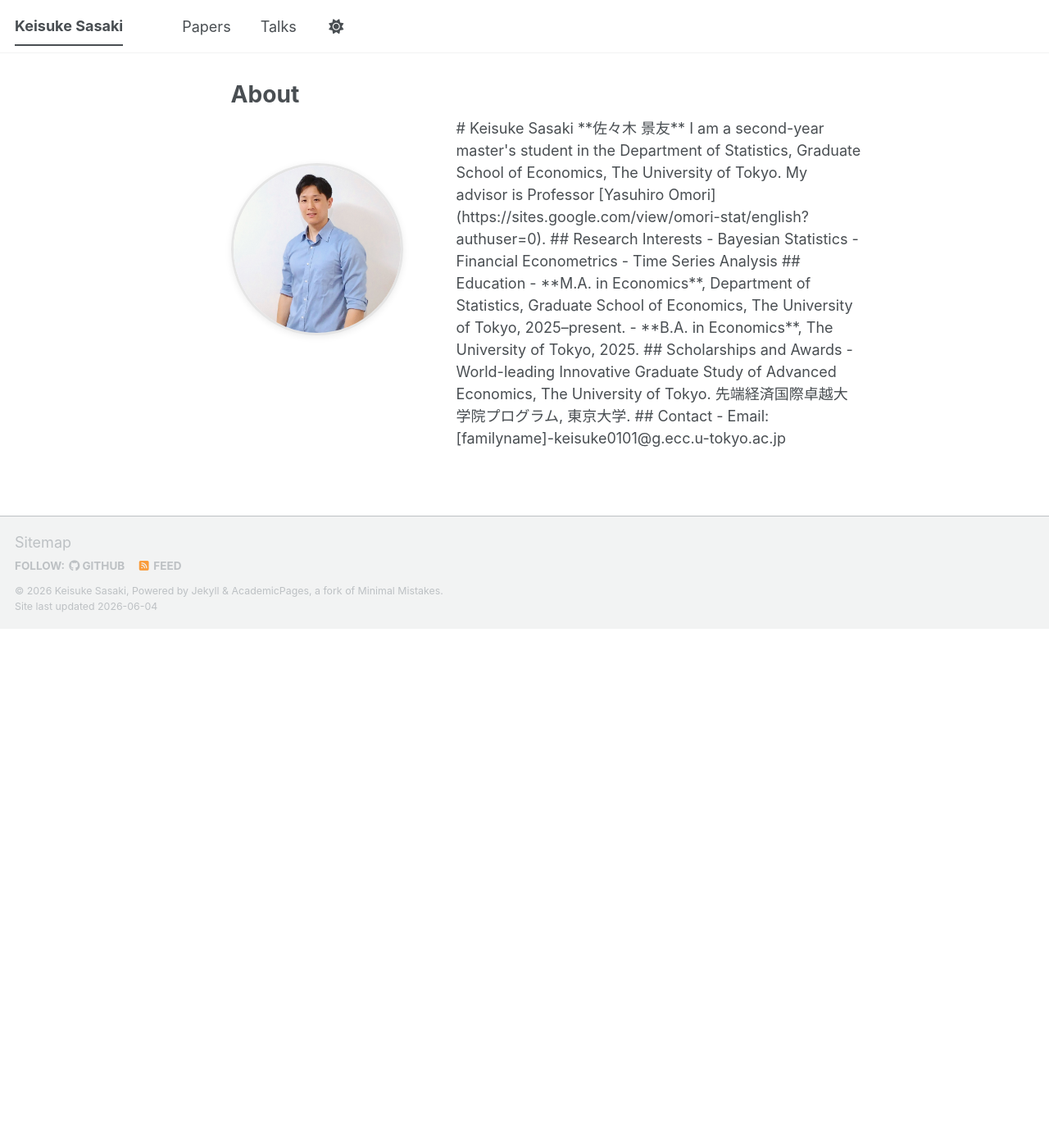
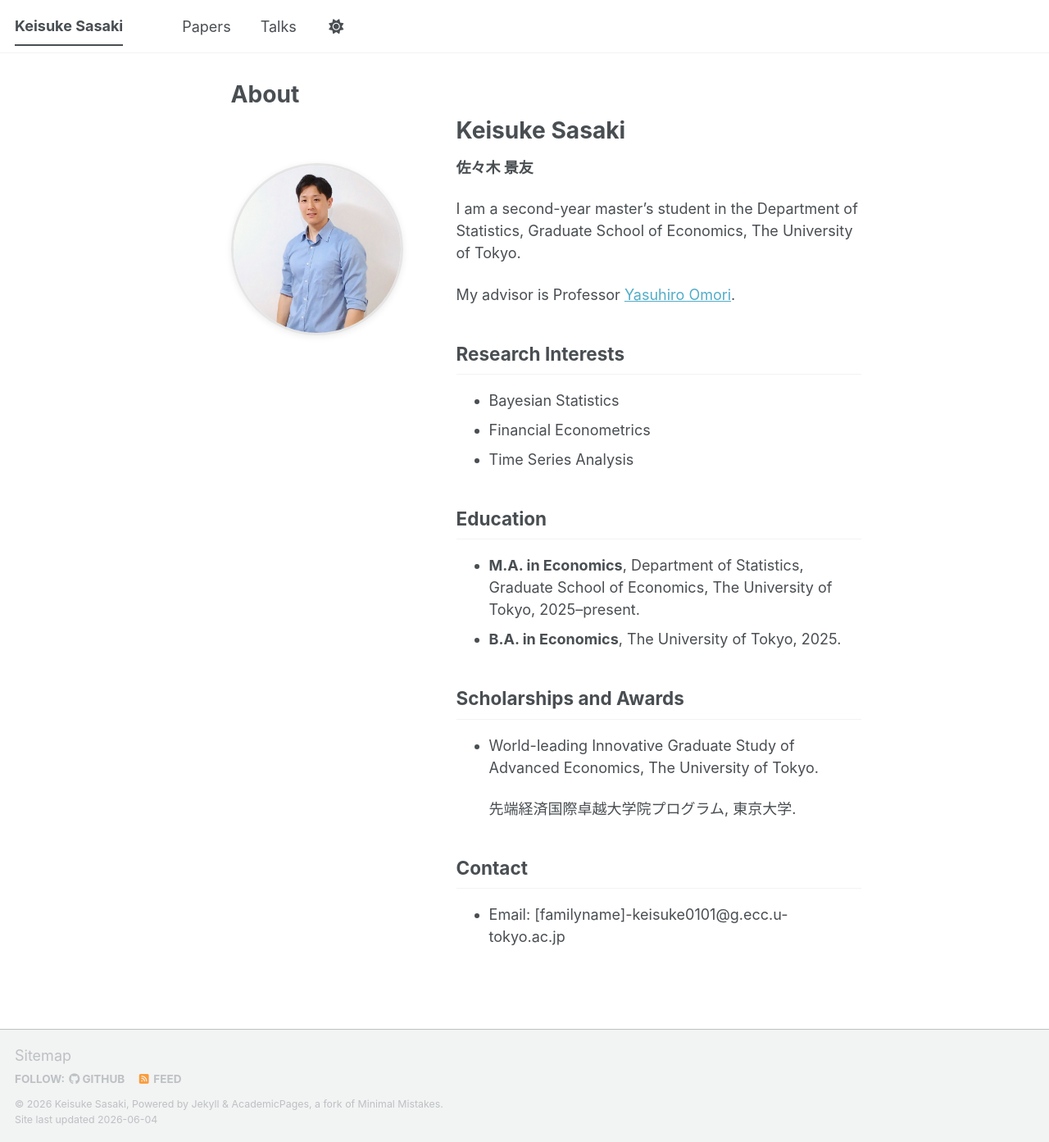
Before and after one commit to ksasaki-stats/ksasaki-stats.github.io, a Jekyll site: the page built from _pages/about.md, in a window 1280 px wide and 1393 px high. Shown: the whole window at 82% size. Built offline with Jekyll 4.4.1, drawn with Linux system fonts in a browser that asks for light colours; a script bundle is joined from its source files by our own code; library files that are not in the unit come from our copies.

Commit message:
Fix markdown rendering in about layout

```diff
--- a/_pages/about.md
+++ b/_pages/about.md
@@ -43,11 +43,11 @@ redirect_from:
 }
 </style>
 
-<div class="about-with-photo">
-  <div>
-    <img src="/images/profile.jpg" alt="Keisuke Sasaki" class="profile-photo-left">
-  </div>
-  <div class="about-text">
+<div class="about-with-photo" markdown="1">
+<div markdown="0">
+<img src="/images/profile.jpg" alt="Keisuke Sasaki" class="profile-photo-left">
+</div>
+<div class="about-text" markdown="1">
 
 # Keisuke Sasaki
 
@@ -79,5 +79,5 @@ My advisor is Professor [Yasuhiro Omori](https://sites.google.com/view/omori-sta
 
 - Email: [familyname]-keisuke0101@g.ecc.u-tokyo.ac.jp
 
-  </div>
 </div>
+</div>
```
